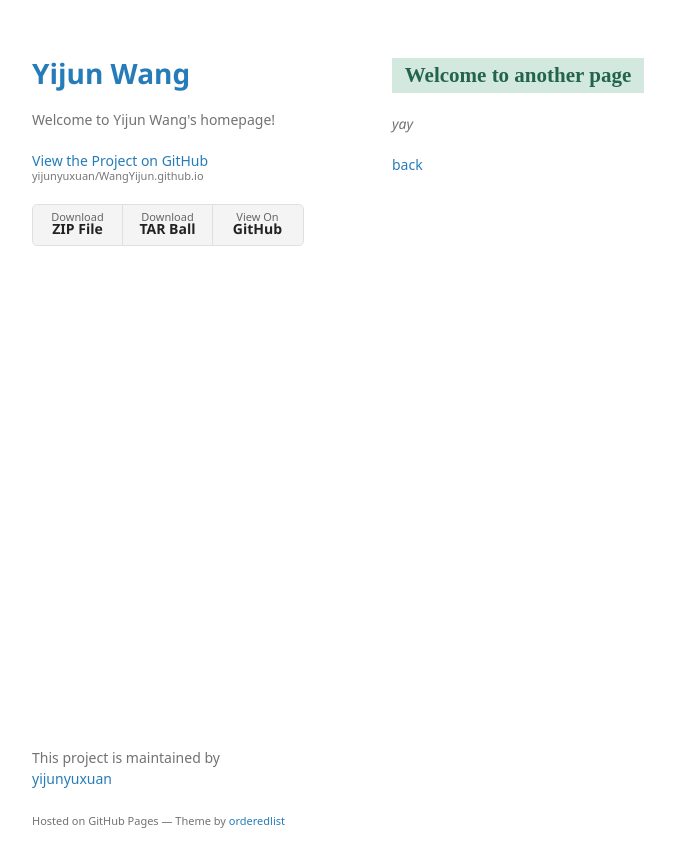
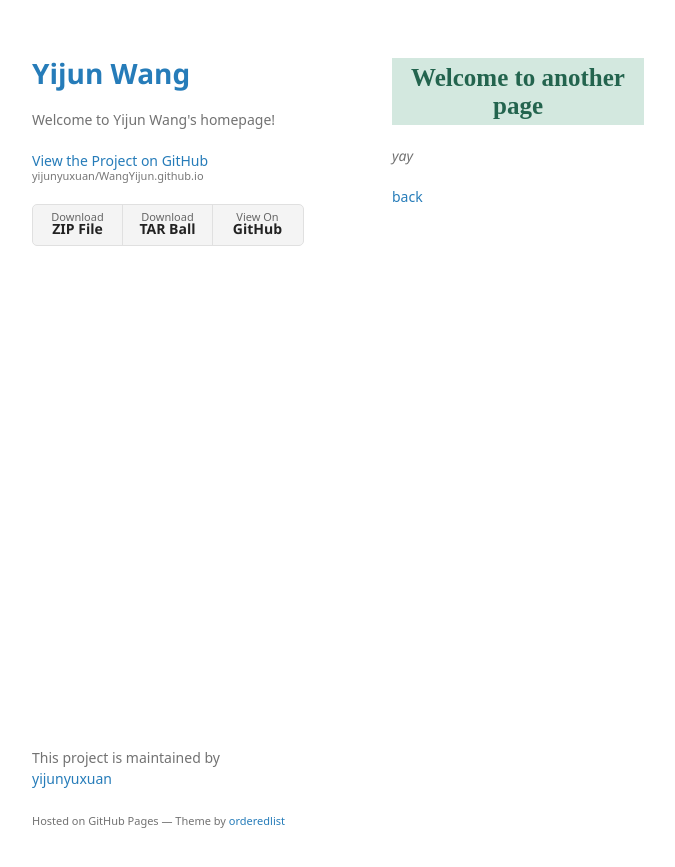
Before and after one commit to yijunyuxuan/WangYijun.github.io, a Jekyll site: the page built from another-page.md, in a window 1280 px wide. Shown: the top 867 px of the page, without its empty margins (178-853 px from the left). Built offline with Jekyll 4.4.1, drawn with Linux system fonts in a browser that asks for light colours; some web fonts are replaced; our own code applies the rules of GitHub Pages for plain Markdown files.

Commit message:
Update jekyll-theme-minimal.scss

```diff
--- a/_sass/jekyll-theme-minimal.scss
+++ b/_sass/jekyll-theme-minimal.scss
@@ -34,6 +34,7 @@ h2 {
   color: #23644e;
   font-family: COPPERPLATE;
   margin:0 0 20px;
+  font-size: 25px
 }
 
 h3, h4, h5, h6 {
@@ -70,7 +71,7 @@ blockquote {
   border-left:5px solid #d3e8df;
   margin:0;
   padding:0 0 0 20px;
-  font-style:italic;
+  color: #23644e;
 }
 
 code, pre {
```
